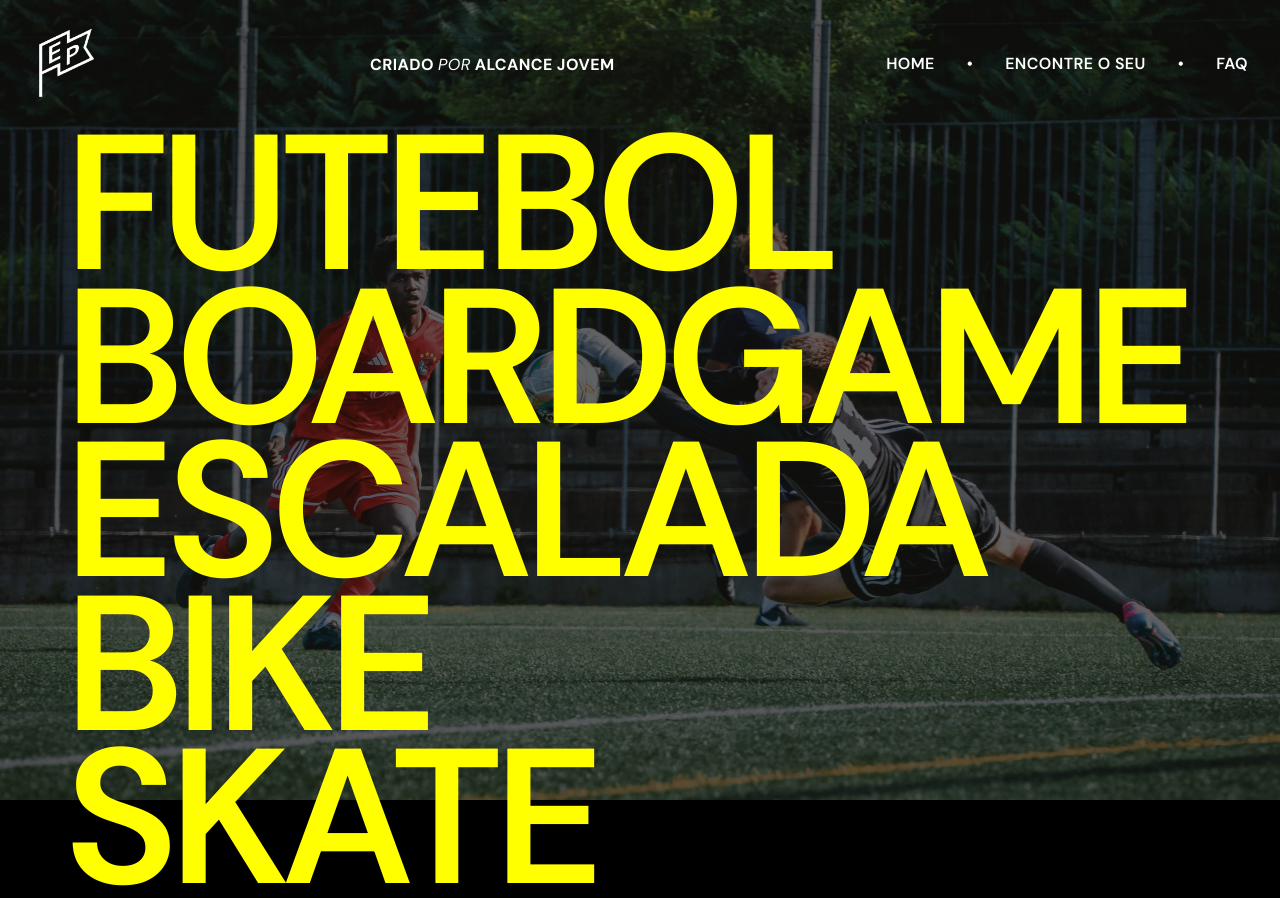
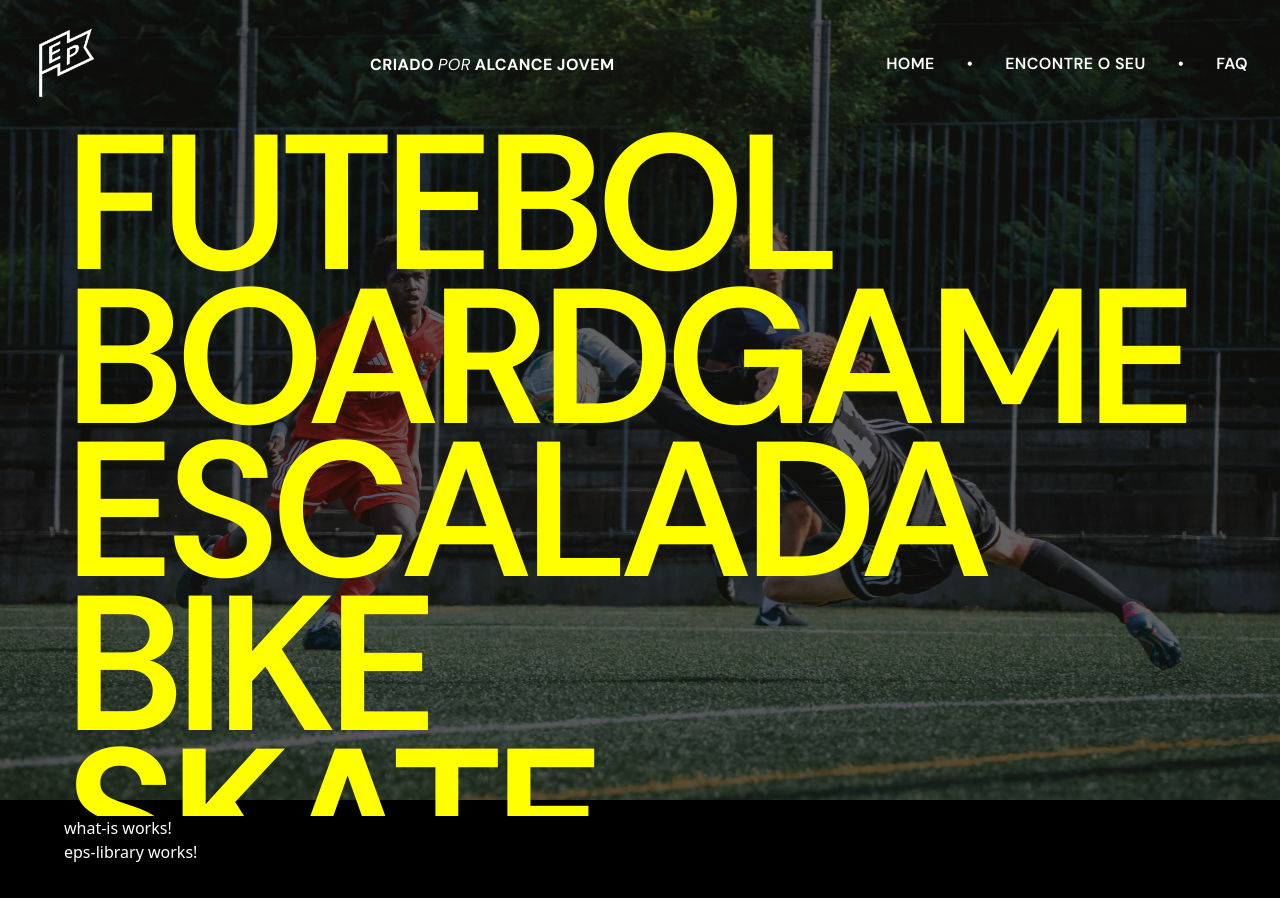
Before and after one commit to louroRafael/encounter-points-system, an Angular app in the folder EPS.Frontend/: page / in a window 1280 px wide. Shown: the top 898 px of the page. Built offline with nearby package versions, Linux system fonts and the light colour scheme; a web font is replaced by a local one.

Commit message:
add new sections

```diff
--- a/EPS.Frontend/src/app/core/layout/shell/shell.html
+++ b/EPS.Frontend/src/app/core/layout/shell/shell.html
@@ -15,6 +15,7 @@
     <main class="px-[5vw]">
         <!-- <router-outlet></router-outlet> Uso de rotas futuramente -->
 
+        <div class="max-h-[86vh] overflow-y-scroll">
             <ul class="text-brand-primary
                     text-[clamp(3rem,15vw,18rem)]
                     font-semibold tracking-tighter leading-[0.8] uppercase"
@@ -28,6 +29,11 @@
                     </li>
                 }
             </ul>
+        </div>
+
+        <app-what-is></app-what-is>
+
+        <app-eps-library></app-eps-library>
 
         <app-ep-find></app-ep-find>
 
--- /dev/null
+++ b/EPS.Frontend/src/app/features/eps-library/eps-library.html
@@ -0,0 +1 @@
+<p>eps-library works!</p>
--- /dev/null
+++ b/EPS.Frontend/src/app/features/what-is/what-is.html
@@ -0,0 +1 @@
+<p>what-is works!</p>
```
Also changed, not shown: EPS.Frontend/src/app/core/layout/shell/shell.ts (+6 -2 lines), EPS.Frontend/src/app/features/eps-library/eps-library.ts (added, +11 -0 lines), EPS.Frontend/src/app/features/what-is/what-is.ts (added, +11 -0 lines), EPS.Frontend/src/app/features/eps-library/eps-library.css (added), EPS.Frontend/src/app/features/what-is/what-is.css (added). Lines whose indentation alone changed are shown as unchanged.
